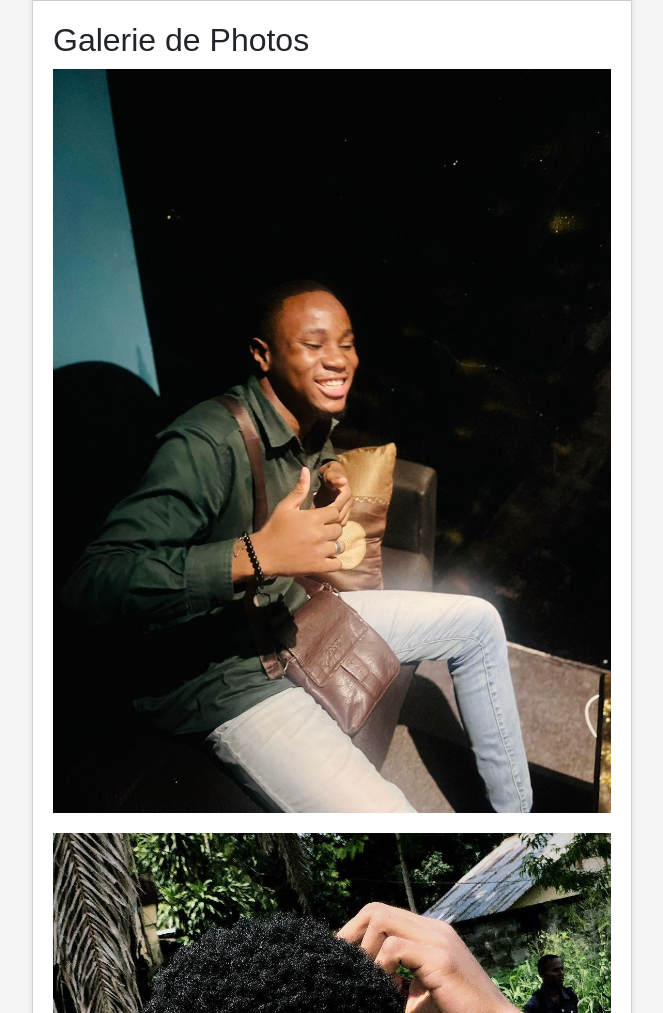
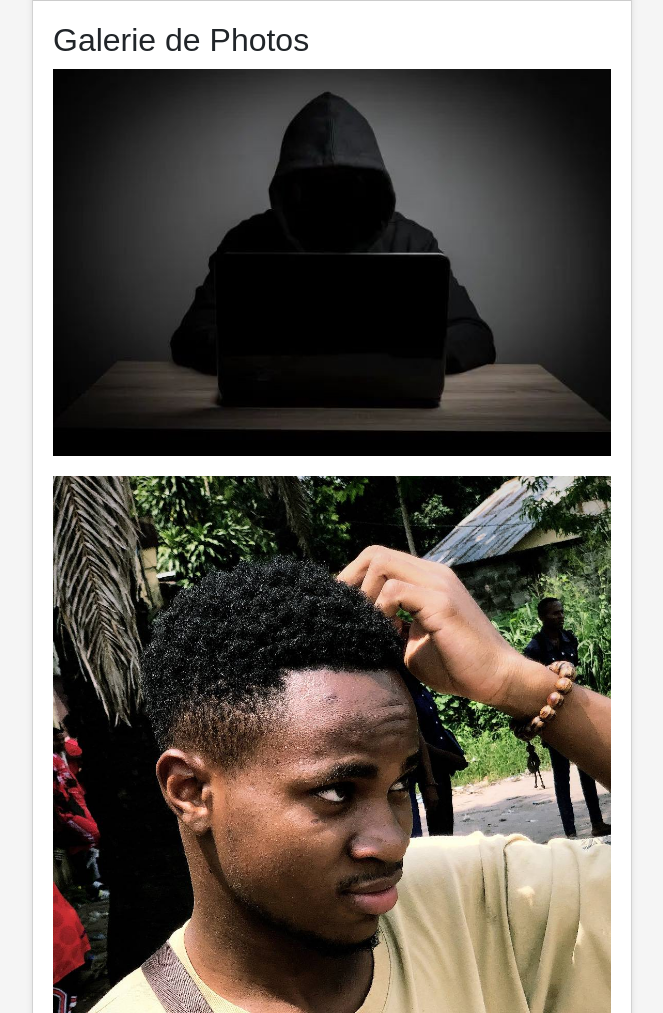
Before and after one commit to Alvine-Mays/Christ-Gottlieb2, a plain HTML site: page index.html in a window 1280 px wide. Shown: the part 931-1944 px from the top of the page, without its empty margins (308-971 px from the left). Drawn offline with Linux system fonts and the light colour scheme; files whose address does not match are found by name.

Commit message:
Update index.html

```diff
--- a/index.html
+++ b/index.html
@@ -199,7 +199,7 @@
         <div class="gallery">
             <h2>Galerie de Photos</h2>
             <div class="photo">
-                <img src="./assets/img/moi.jpg" alt="Photo 1">
+                <img src="./assets/img/5979926693739081667_120.jpg" alt="Photo 1">
             </div>
             <div class="photo">
                 <img src="./assets/img/moi2.jpg" alt="Photo 2">
```
